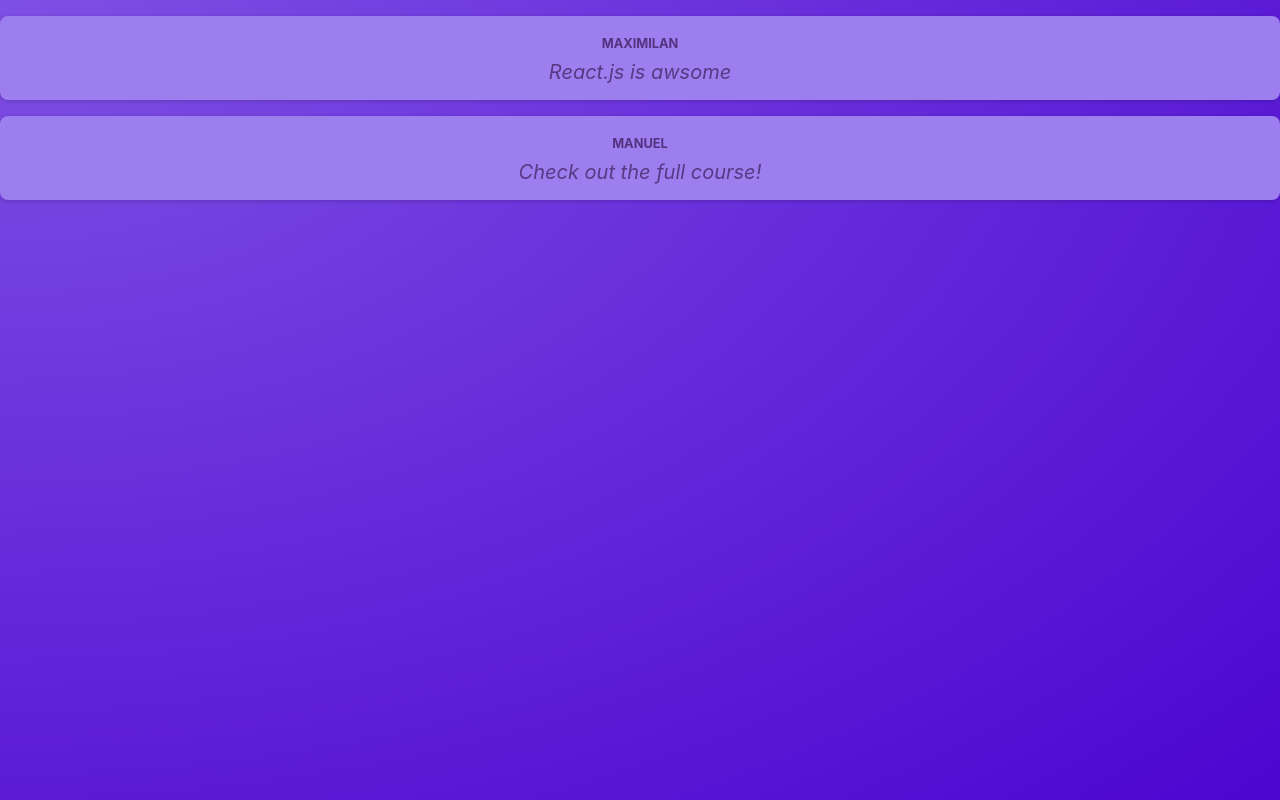
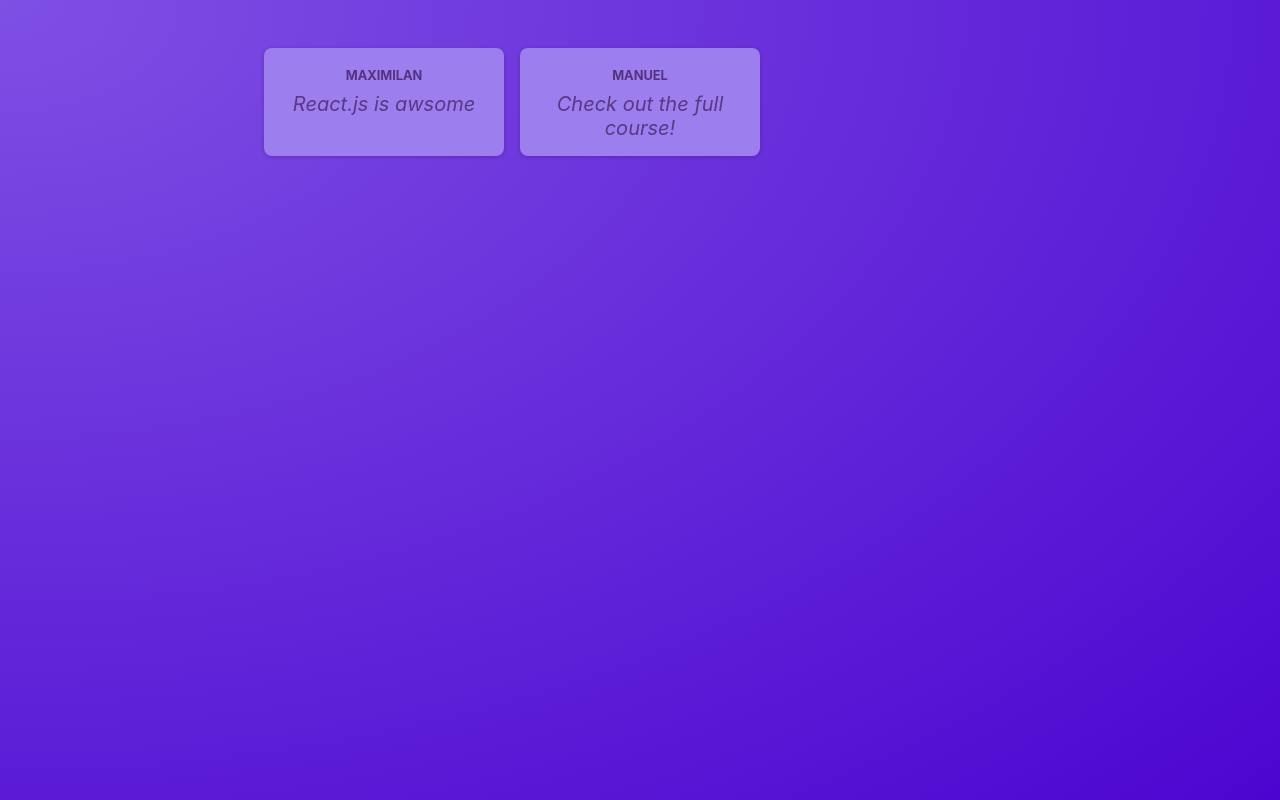
Before and after one commit to mohamk29/share-your-thoughts-app, a React (Vite) app: page / in a window 1280 px wide. Built offline with nearby package versions, Linux system fonts and the light colour scheme.

Commit message:
added the postList component with styling to render the posts in a list format.

```diff
--- a/src/App.jsx
+++ b/src/App.jsx
@@ -1,9 +1,8 @@
-import Post from "./components/Post";
+import PostList from "./components/PostList";
 function App() {
   return (
     <main>
-      <Post author="Maximilan" body="React.js is awsome" />
-      <Post author="Manuel" body="Check out the full course!" />
+      <PostList />
     </main>
   );
 }
--- a/src/components/Post.jsx
+++ b/src/components/Post.jsx
@@ -2,10 +2,10 @@
 
 const Post = (props) => {
   return (
-    <div className={classes.post}>
+    <li className={classes.post}>
       <p className={classes.author}>{props.author}</p>
       <p className={classes.text}>{props.body}</p>
-    </div>
+    </li>
   );
 };
 
--- /dev/null
+++ b/src/components/PostList.jsx
@@ -0,0 +1,13 @@
+import Post from "./Post";
+import classes from "./PostList.module.css";
+
+const PostList = (props) => {
+  return (
+    <ul className={classes.posts}>
+      <Post author="Maximilan" body="React.js is awsome" />
+      <Post author="Manuel" body="Check out the full course!" />
+    </ul>
+  );
+};
+
+export default PostList;
--- /dev/null
+++ b/src/components/PostList.module.css
@@ -0,0 +1,10 @@
+.posts {
+  list-style: none;
+  max-width: 50rem;
+  margin: 1rem auto;
+  padding: 1rem 0;
+  display: grid;
+  gap: 1rem;
+  grid-template-columns: repeat(3, 30%);
+  justify-content: center;
+}
```
